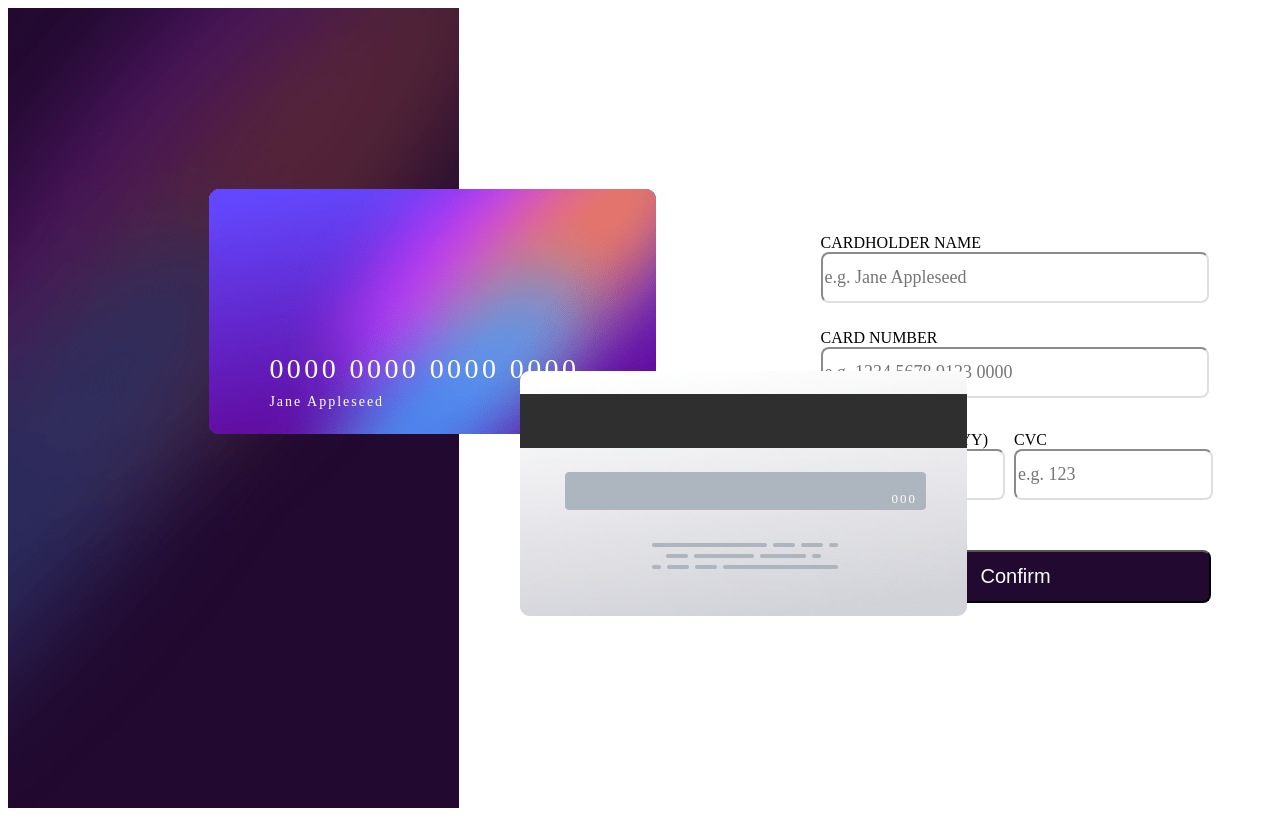
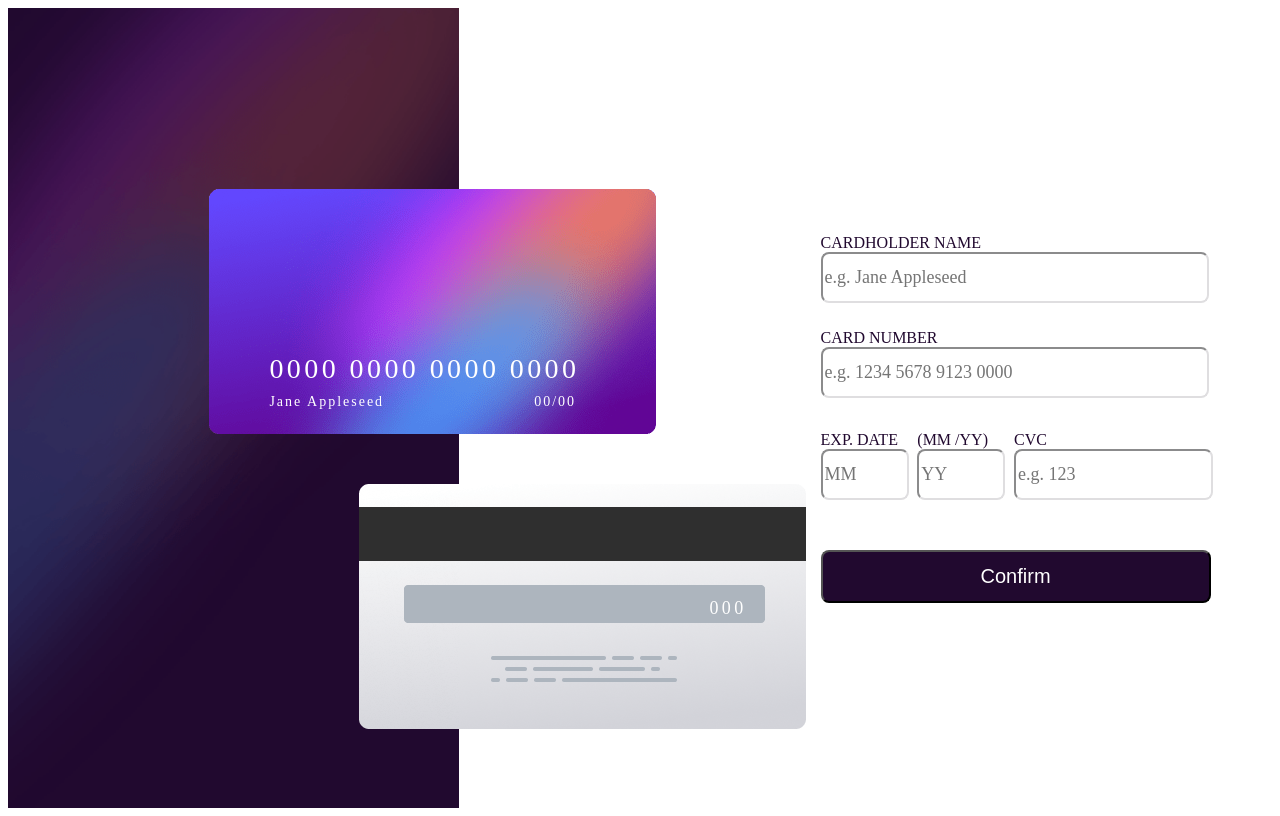
Before and after one commit to arianecrestani/interactive-card-details, a React (Create React App) app in the folder card-details-form/: page / in a window 1280 px wide. Built offline with nearby package versions, Linux system fonts and the light colour scheme.

Commit message:
update style

```diff
--- a/card-details-form/src/Components/Cards.jsx
+++ b/card-details-form/src/Components/Cards.jsx
@@ -17,15 +17,18 @@ const CardFront = styled.img`
   margin-left: -250px;
 `;
 const CardBack = styled.img`
-
-  width: 100%;
+  width: 447px;
+  display: flex;
+  height: 245px;
+  margin-left: -100px;
 `;
 
 const CardDiv2 = styled.div`
-    height: auto;
-    position: absolute;
-    bottom: 180px;
-    left: 520px;
+  display: flex;
+  flex-direction: column;
+  z-index: 1;
+  margin-top: 5%;
+  gap: 1rem;
 }
 `;
 const Labels = styled.div`
@@ -54,13 +57,15 @@ const LabelDate = styled(LabelName)`
   margin-left: 140px;
 `;
 const LabelCvc = styled.label`
-  display:flex;
-  position: absolute;
-  color: #fff;
-  top: 120px;
-  right: 50px;
-  font-size: 13px;
-  letter-spacing: 2px;
+  display: flex;
+  margin-top: -155px;
+  z-index: 1;
+  color: #ffff;
+  margin-left: 250px;
+  letter-spacing: 3.42222px;
+  font-weight: 500;
+  font-size: 18px;
+  line-height: 36px;
 `;
 
 export default function Cards() {
@@ -104,8 +109,8 @@ export default function Cards() {
         </Labels>
       </CardDiv1>
       <CardDiv2>
+        <CardBack alt="cardBack" src={BgCardBack} />
         {cvc ? <LabelCvc>{cvc}</LabelCvc> : <LabelCvc>{cardCvc}</LabelCvc>}
-        <CardBack alt="cardBack" src={BgCardBack} />
       </CardDiv2>
     </div>
   );
--- a/card-details-form/src/Components/InputField.jsx
+++ b/card-details-form/src/Components/InputField.jsx
@@ -5,13 +5,16 @@ const InputName = styled.input`
   height: 45px;
   font-family: "Space Grotesk";
   border-radius: 8px;
+  color:#21092F;
   font-style: normal;
   font-weight: 500;
   font-size: 18px;
-  border-color: ${(props) => props.error ? "red" : "#dfdee0"};
+  border-color: ${(props) => (props.error ? "red" : "#dfdee0")};
 `;
 const Label = styled.label`
   display: flex;
+  color: #21092f;
+
 `;
 const Error = styled.label`
   visibility: ${(props) => props.visibilityLabel || "hidden"};
```
